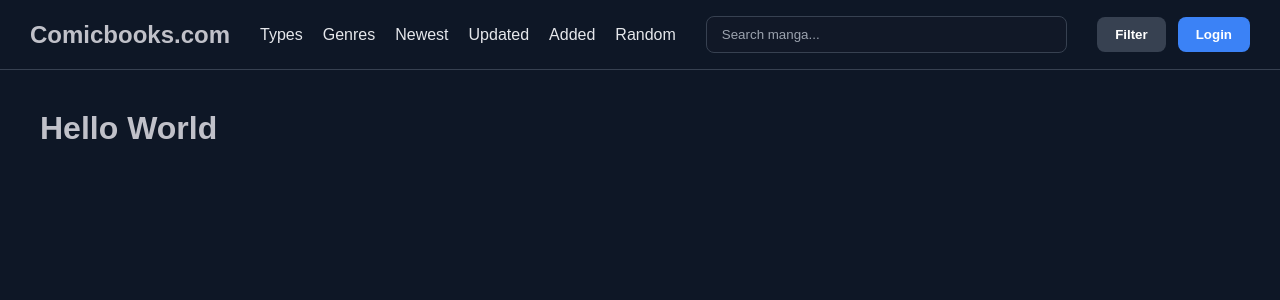
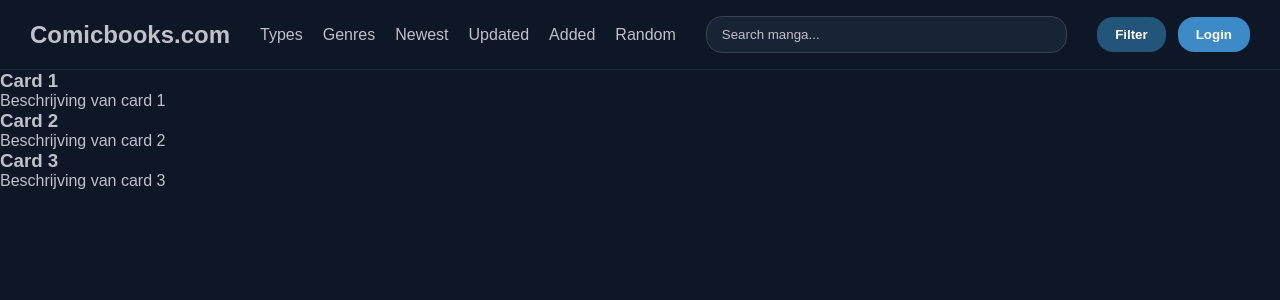
Before and after one commit to itzmitto/react-typescript-comicbook-website, a React (Vite) app: page / in a window 1280 px wide. Shown: the top 300 px of the page. Built offline with nearby package versions, Linux system fonts and the light colour scheme.

Commit message:
styling aangepast en begonnen met de cards toe te voegen aan de container

```diff
--- a/src/App.tsx
+++ b/src/App.tsx
@@ -1,7 +1,7 @@
 import React from 'react';
 import './index.css';
 import './index2.css';
-
+import './index3.css';
 const App: React.FC = () => {
   return (
     <div className="App">
@@ -33,9 +33,23 @@ const App: React.FC = () => {
         </div>
       </nav>
 
-      <main className="content">
-        <h1>Hello World</h1>
-      </main>
+      <div className="cards-container">
+        <div className="card">
+          <h3>Card 1</h3>
+          <p>Beschrijving van card 1</p>
+        </div>
+
+        <div className="card">
+          <h3>Card 2</h3>
+          <p>Beschrijving van card 2</p>
+        </div>
+
+        <div className="card">
+          <h3>Card 3</h3>
+          <p>Beschrijving van card 3</p>
+        </div>
+      </div>
+
     </div>
   );
 };
--- a/src/index.css
+++ b/src/index.css
@@ -3,6 +3,12 @@
   --textcolor: #f8f9f2;
   --text2: #fffff8;
   --text3: #c0c1c9;
+  --bg2: #1e2c43;
+  --color1: #235479;
+  --color2: #3c8bc6;
+  --color3: #2c6996;
+  --color4: #5a9dcf;
+  --color5: #182335;
 }
 
 body {
@@ -29,7 +35,7 @@ body {
   align-items: center;
   justify-content: space-between;
   padding: 0 30px;
-  border-bottom: 1px solid #374151;
+  border-bottom: 1px solid var(--bg2);
 }
 
 .navbar-left {
@@ -53,7 +59,7 @@ body {
 
 .nav-links a {
   text-decoration: none;
-  color: #e5e7eb;
+  color: var(--text3);
   transition: 0.2s;
 }
 
@@ -73,19 +79,16 @@ body {
   max-width: 500px;
   padding: 10px 15px;
   border: 1px solid #374151;
-  border-radius: 8px;
-  background-color: #111827;
+  border-radius: 16px;
+  background-color: var(--color5);
   color: white;
   outline: none;
 }
 
 .search-bar::placeholder {
-  color: #9ca3af;
+  color: var(--text3);
 }
 
-.search-bar:focus {
-  border-color: #3b82f6;
-}
 
 .navbar-right {
   display: flex;
@@ -97,28 +100,28 @@ body {
 .login-btn {
   padding: 10px 18px;
   border: none;
-  border-radius: 8px;
+  border-radius: 16px;
   cursor: pointer;
   font-weight: 600;
   transition: 0.2s;
 }
 
 .filter-btn {
-  background-color: #374151;
+  background-color: var(--color1);
   color: white;
 }
 
 .filter-btn:hover {
-  background-color: #4b5563;
+  background-color: var(--color3);
 }
 
 .login-btn {
-  background-color: #3b82f6;
+  background-color: var(--color2);
   color: white;
 }
 
 .login-btn:hover {
-  background-color: #2563eb;
+  background-color: var(--color4);
 }
 
 .content {
```
Also changed, not shown: src/index3.css (added).
